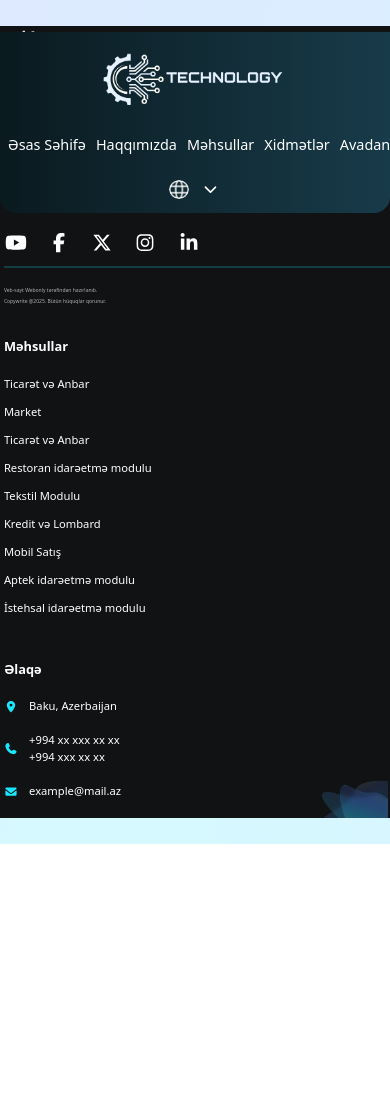
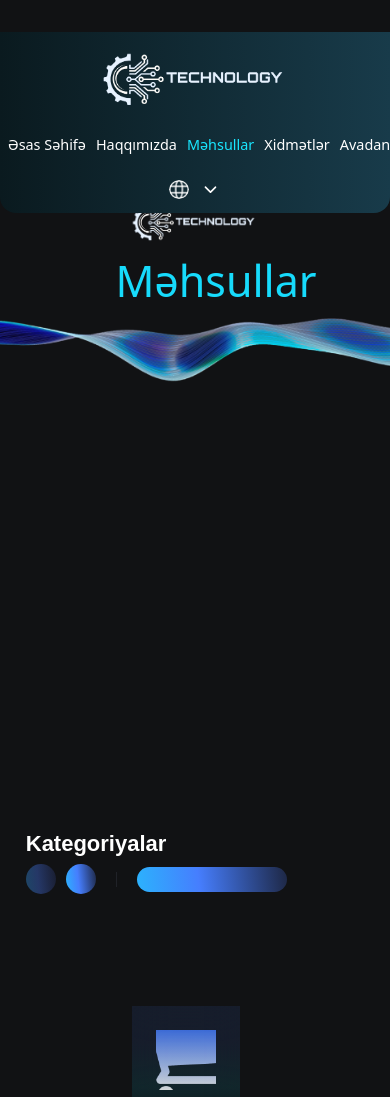
Before and after one commit to tair800/webonly, a React (Vite) app in the folder webonly/: page /products in a window 390 px wide. Shown: the top 1097 px of the page. Before the commit the page ends 844 px from the top, so only its background shows below. Built offline with nearby package versions, Linux system fonts and the light colour scheme; the HTML template or start-up script is replaced by a standard one.

Commit message:
mehsullar1

```diff
--- a/webonly/src/About.css
+++ b/webonly/src/About.css
@@ -1,6 +1,6 @@
 .about-container {
   min-height: 120vh;
-  padding: 120px 2rem 2rem 2rem;
+  padding: 200px 2rem 2rem 2rem;
   background: #111214;
   color: #ffffff;
   position: relative;
@@ -22,7 +22,7 @@
 }
 
 .about-logo-top {
-  width: 35%;
+  width: 37%;
   height: auto;
   margin: 0 auto;
   display: flex;
@@ -40,6 +40,7 @@
   font-size: 43px;
   font-weight: 500;
   text-align: center;
+  margin-left: 40px;
 }
 
 .about-text p {
--- a/webonly/src/App.jsx
+++ b/webonly/src/App.jsx
@@ -5,6 +5,8 @@ import Footer from './Footer';
 import About from './About';
 import Home from './Home';
 import Contact from './Contact';
+import Equipment from './Equipment';
+import Products from './Products';
 import { BrowserRouter as Router, Routes, Route } from 'react-router-dom';
 
 function App() {
@@ -17,6 +19,8 @@ function App() {
             <Route path="/" element={<Home />} />
             <Route path="/about" element={<About />} />
             <Route path="/contact" element={<Contact />} />
+            <Route path="/equipment" element={<Equipment />} />
+            <Route path="/products" element={<Products />} />
           </Routes>
         </div>
         <Footer />
--- a/webonly/src/Contact.css
+++ b/webonly/src/Contact.css
@@ -35,6 +35,7 @@
   font-size: 43px;
   font-weight: 500;
   text-align: center;
+  margin-left: 42px;
 }
 
 .contact-text p {
--- /dev/null
+++ b/webonly/src/Equipment.css
@@ -0,0 +1,59 @@
+/* Equipment Page Styles */
+.equipment-container {
+    min-height: 100vh;
+    background: #111214;
+    color: #ffffff;
+    padding: 2rem 0;
+    position: relative;
+    overflow-x: hidden;
+}
+
+/* Equipment Center Section */
+.equipment-center {
+    text-align: center;
+    display: flex;
+    flex-direction: column;
+    align-items: center;
+    justify-content: center;
+    position: absolute;
+    top: 200px;
+    left: 50%;
+    transform: translateX(-50%);
+}
+
+.equipment-logo {
+    width: 35%;
+    height: auto;
+}
+
+.equipment-logo img {
+    width: 100%;
+    height: auto;
+}
+
+.equipment-text {
+    color: #17DBFC;
+    font-size: 43px;
+    font-weight: 500;
+    text-align: center;
+    margin-left: 42px;
+}
+
+.equipment-text p {
+    margin: 0;
+}
+
+.equipment-rainbow {
+    margin-top: -19%;
+    width: 100vw;
+    position: relative;
+    left: 50%;
+    transform: translateX(-50%);
+}
+
+.equipment-rainbow img {
+    width: 100%;
+    height: auto;
+}
+
+/* Your styles will go here */
--- /dev/null
+++ b/webonly/src/Equipment.jsx
@@ -0,0 +1,22 @@
+import React from 'react';
+import './Equipment.css';
+
+function Equipment() {
+    return (
+        <div className="equipment-container">
+            <div className="equipment-center">
+                <div className="equipment-logo">
+                    <img src="/src/assets/logo-white.png" alt="Logo" />
+                </div>
+                <div className="equipment-text">
+                    <p>Avadanlıqlar</p>
+                </div>
+                <div className="equipment-rainbow">
+                    <img src="/src/assets/rainbow.png" alt="Rainbow" />
+                </div>
+            </div>
+        </div>
+    );
+}
+
+export default Equipment;
--- a/webonly/src/Header.jsx
+++ b/webonly/src/Header.jsx
@@ -42,9 +42,9 @@ function Header() {
                 <ul className="navbar-links">
                     <li><Link to="/" className={location.pathname === "/" ? "active" : ""}>Əsas Səhifə</Link></li>
                     <li><Link to="/about" className={location.pathname === "/about" ? "active" : ""}>Haqqımızda</Link></li>
-                    <li><a href="#">Məhsullar</a></li>
+                    <li><Link to="/products" className={location.pathname === "/products" ? "active" : ""}>Məhsullar</Link></li>
                     <li><a href="#">Xidmətlər</a></li>
-                    <li><a href="#">Avadanlıqlar</a></li>
+                    <li><Link to="/equipment" className={location.pathname === "/equipment" ? "active" : ""}>Avadanlıqlar</Link></li>
                     <li><a href="#">Bloq</a></li>
                     <li><Link to="/contact" className={location.pathname === "/contact" ? "active" : ""}>Əlaqə</Link></li>
                 </ul>
--- /dev/null
+++ b/webonly/src/Products.css
@@ -0,0 +1,284 @@
+/* Products Page Styles */
+.products-container {
+    min-height: 100vh;
+    background: #111214;
+    color: #ffffff;
+    padding: 2rem 0;
+    position: relative;
+    overflow-x: hidden;
+}
+
+/* Products Center Section */
+.products-center {
+    text-align: center;
+    display: flex;
+    flex-direction: column;
+    align-items: center;
+    justify-content: center;
+    position: absolute;
+    top: 200px;
+    left: 50%;
+    transform: translateX(-50%);
+}
+
+.products-logo {
+    width: 35%;
+    height: auto;
+}
+
+.products-logo img {
+    width: 100%;
+    height: auto;
+}
+
+.products-text {
+    color: #17DBFC;
+    font-size: 43px;
+    font-weight: 500;
+    text-align: center;
+    margin-left: 42px;
+}
+
+.products-text p {
+    margin: 0;
+}
+
+.products-rainbow {
+    margin-top: -19%;
+    width: 100vw;
+    position: relative;
+    left: 50%;
+    transform: translateX(-50%);
+}
+
+.products-rainbow img {
+    width: 100%;
+    height: auto;
+}
+
+/* Products Team Header Section */
+.products-team-header {
+    position: relative;
+    width: 95%;
+    max-width: 100vw;
+    min-height: 40px;
+    background: transparent;
+    display: flex;
+    align-items: center;
+    justify-content: space-between;
+    padding: 0 2.5rem 0 2.5rem;
+    margin: 800px auto 2.5rem auto;
+    z-index: 10;
+    box-sizing: border-box;
+    border-radius: 12px;
+    overflow: hidden;
+}
+
+.products-team-title,
+.products-team-nav {
+    position: relative;
+    z-index: 1;
+}
+
+.products-team-title {
+    font-family: "MadaniArabic-Bold", sans-serif;
+    font-weight: 600;
+    font-style: normal;
+    font-size: 36px;
+    line-height: 24px;
+    letter-spacing: 0px;
+    vertical-align: middle;
+    color: #ffffff;
+}
+
+.products-team-nav {
+    display: flex;
+    align-items: center;
+    gap: 10px;
+    position: relative;
+}
+
+.products-team-nav-dot {
+    border-radius: 40px;
+    width: 30px;
+    height: 30px;
+    border: 0px solid rgba(147, 157, 184, 0.2);
+    display: inline-block;
+    background: transparent;
+    margin: 0;
+    outline: none;
+    box-shadow: none;
+    pointer-events: none;
+}
+
+.products-team-nav-dot-faded {
+    background: linear-gradient(0deg, rgba(23, 25, 38, 0.7), rgba(23, 25, 38, 0.7)),
+        linear-gradient(263.82deg, #171926 -9.75%, #467EFE 58.82%, #17DBFC 132.96%);
+    opacity: 1;
+}
+
+.products-team-nav-dot-gradient {
+    background: linear-gradient(263.82deg, #171926 -9.75%, #467EFE 58.82%, #17DBFC 132.96%);
+    border: 0px solid rgba(147, 157, 184, 0.2);
+    opacity: 1;
+}
+
+.products-team-divider {
+    width: 1px;
+    height: 15px;
+    background: rgba(147, 157, 184, 0.12);
+    margin: 0 10px;
+}
+
+.products-team-bar {
+    width: 281px;
+    height: 30px;
+    border-radius: 9999px;
+    border: 0px solid rgba(147, 157, 184, 0.2);
+    background: linear-gradient(263.82deg, #171926 -9.75%, #467EFE 58.82%, #17DBFC 132.100%);
+    display: inline-block;
+    margin-left: 0;
+}
+
+/* Responsive Design for Products Team Header */
+@media (max-width: 900px) {
+    .products-team-header {
+        flex-direction: column;
+        align-items: flex-start;
+        padding: 0 1rem 0 1rem;
+        min-height: 60px;
+        margin-bottom: 1.2rem;
+    }
+
+    .products-team-title {
+        font-size: 26px;
+        margin-bottom: 0.5rem;
+    }
+
+    .products-team-bar {
+        width: 200px;
+    }
+}
+
+@media (max-width: 600px) {
+    .products-team-title {
+        font-size: 22px;
+    }
+
+    .products-team-bar {
+        width: 150px;
+        height: 25px;
+    }
+}
+
+/* Products Grid */
+.products-grid {
+    display: flex;
+    justify-content: flex-start;
+    align-items: center;
+    padding: 0 2rem;
+    margin-top: 7rem;
+    gap: 7rem;
+    flex-wrap: wrap;
+    margin-left: 116px;
+    margin-bottom: 8rem;
+}
+
+/* Product Card */
+.product-card {
+    background: linear-gradient(180deg, rgba(70, 126, 254, 0.1) 27.88%, rgba(23, 219, 252, 0.1) 61.54%, rgba(255, 255, 255, 0.004) 100%);
+    padding: 6.5rem;
+    backdrop-filter: blur(20px);
+    border: 0px solid rgba(255, 255, 255, 0.1);
+    transition: all 0.3s cubic-bezier(0.4, 0, 0.2, 1);
+    position: relative;
+    overflow: hidden;
+    max-width: 400px;
+    text-align: center;
+}
+
+.product-card:hover {
+    transform: translateY(-10px);
+    box-shadow: 0 20px 40px rgba(0, 0, 0, 0.3);
+    border-color: rgba(70, 126, 254, 0.3);
+}
+
+/* Product Icon */
+.product-icon {
+    margin-bottom: 1.5rem;
+    display: flex;
+    justify-content: center;
+    position: relative;
+}
+
+.product-icon::before {
+    content: '';
+    position: absolute;
+    top: 0;
+    left: 0;
+    right: 0;
+    bottom: 0;
+    background: linear-gradient(180deg, rgba(70, 126, 254, 0.9) 0%, rgba(255, 255, 255, 0.9) 100%);
+    mask: url('/src/assets/market-icon.png') no-repeat center;
+    -webkit-mask: url('/src/assets/market-icon.png') no-repeat center;
+    mask-size: 100px 100px;
+    -webkit-mask-size: 100px 100px;
+    z-index: 1;
+}
+
+.product-icon img {
+    width: 100px;
+    height: 100px;
+    object-fit: contain;
+    filter: brightness(0) invert(1);
+    transition: transform 0.3s ease;
+    opacity: 0;
+}
+
+.product-card:hover .product-icon img {
+    transform: scale(1.1);
+}
+
+/* Product Name */
+.product-name {
+    position: absolute;
+    bottom: 1rem;
+    left: 50%;
+    transform: translateX(-50%);
+    font-size: 2rem;
+    font-weight: 200;
+    color: #ffffff;
+}
+
+/* Responsive Design for Product Card */
+@media (max-width: 768px) {
+    .products-grid {
+        padding: 0 1rem;
+    }
+
+    .product-card {
+        padding: 2rem;
+        max-width: 100%;
+    }
+
+    .product-name {
+        font-size: 1.5rem;
+    }
+}
+
+@media (max-width: 480px) {
+    .product-card {
+        padding: 1.5rem;
+    }
+
+    .product-icon img {
+        width: 60px;
+        height: 60px;
+    }
+
+    .product-name {
+        font-size: 1.3rem;
+    }
+}
+
+/* Your styles will go here */
--- /dev/null
+++ b/webonly/src/Products.jsx
@@ -0,0 +1,65 @@
+import React, { useState } from 'react';
+import './Products.css';
+
+function Products() {
+    const [products] = useState([
+        {
+            id: 1,
+            name: "Market",
+            icon: "/src/assets/market-icon.png",
+            alt: "Market"
+        },
+        {
+            id: 2,
+            name: "Market",
+            icon: "/src/assets/market-icon.png",
+            alt: "Market"
+        },
+        {
+            id: 3,
+            name: "Market",
+            icon: "/src/assets/market-icon.png",
+            alt: "Market"
+        }
+        // Add more products here as needed
+    ]);
+
+    return (
+        <div className="products-container">
+            <div className="products-center">
+                <div className="products-logo">
+                    <img src="/src/assets/logo-white.png" alt="Logo" />
+                </div>
+                <div className="products-text">
+                    <p>Məhsullar</p>
+                </div>
+                <div className="products-rainbow">
+                    <img src="/src/assets/rainbow.png" alt="Rainbow" />
+                </div>
+            </div>
+
+            <div className="products-team-header">
+                <div className="products-team-title">Kategoriyalar</div>
+                <div className="products-team-nav">
+                    <div className="products-team-nav-dot products-team-nav-dot-faded"></div>
+                    <div className="products-team-nav-dot products-team-nav-dot-gradient"></div>
+                    <div className="products-team-divider"></div>
+                    <div className="products-team-bar"></div>
+                </div>
+            </div>
+
+            <div className="products-grid">
+                {products.map((product) => (
+                    <div key={product.id} className="product-card">
+                        <div className="product-icon">
+                            <img src={product.icon} alt={product.alt} />
+                        </div>
+                        <div className="product-name">{product.name}</div>
+                    </div>
+                ))}
+            </div>
+        </div>
+    );
+}
+
+export default Products;
```
Also changed, not shown: webonly/src/assets/market-icon.png (added).
